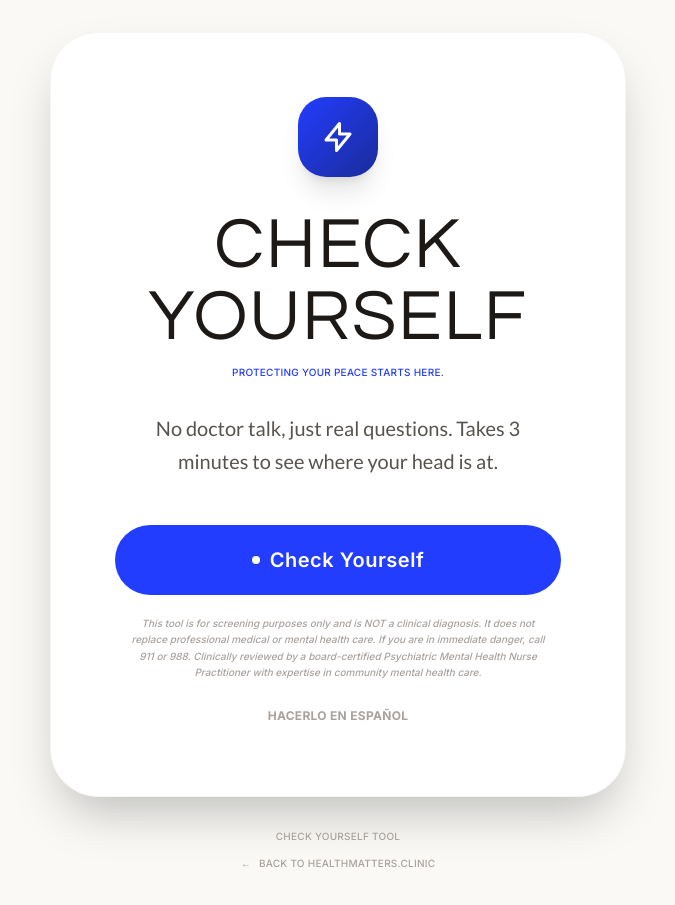
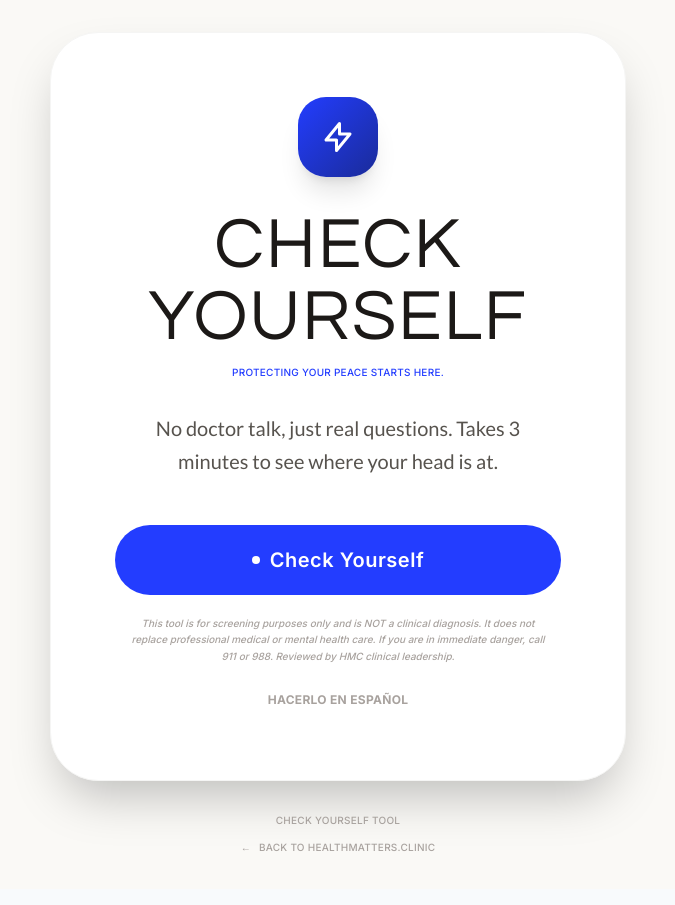
Before and after one commit to TEAMHMC/Check-Yourself, a React (Vite) app: page / in a window 1280 px wide. Shown: the whole page, without its empty margins (302-977 px from the left). Built offline with nearby package versions, Linux system fonts and the light colour scheme.

Commit message:
fix: update clinical reviewer attribution to HMC clinical leadership

```diff
--- a/constants.ts
+++ b/constants.ts
@@ -31,7 +31,7 @@
     start: 'Check Yourself',
     checkYourself: 'Check Yourself Tool',
     backToClinic: 'Back to healthmatters.clinic',
-    disclaimer: 'This tool is for screening purposes only and is NOT a clinical diagnosis. It does not replace professional medical or mental health care. If you are in immediate danger, call 911 or 988. Clinically reviewed by a board-certified Psychiatric Mental Health Nurse Practitioner with expertise in community mental health care.',
+    disclaimer: 'This tool is for screening purposes only and is NOT a clinical diagnosis. It does not replace professional medical or mental health care. If you are in immediate danger, call 911 or 988. Reviewed by HMC clinical leadership.',
     lifeEventTitle: 'Big Transitions',
     lifeEventSub: 'Sometimes the vibe shifts because of what life is throwing at you. Have any of these happened recently?',
     rootCauseTitle: 'The Heavy Load',
```
